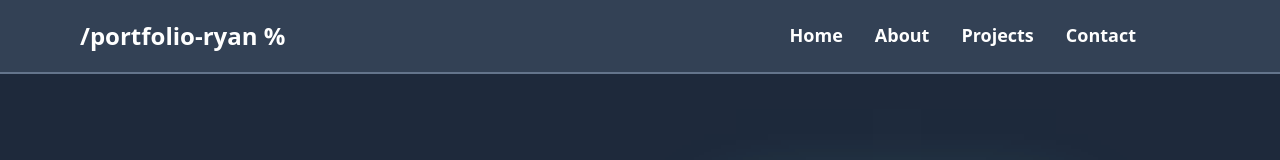
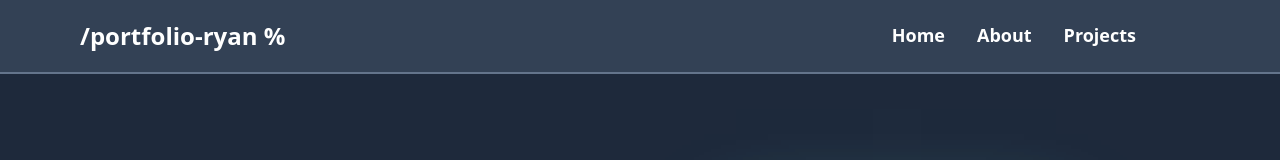
Before and after one commit to RyanL3i/portfolio-ryan-lei, a React (Vite) app: page / in a window 1280 px wide. Shown: the top 160 px of the page. Built offline with nearby package versions, Linux system fonts and the light colour scheme.

Commit message:
removed contact for now, to be implemented

```diff
--- a/src/components/Navbar.jsx
+++ b/src/components/Navbar.jsx
@@ -22,9 +22,9 @@ const Navbar = () => {
         <Link spy={true} smooth={true} to="Projects">
           <li className="my-4 py-4 border-b border-slate-700 hover:bg-slate-800 hover:text-teal-300 hover:rounded">Projects</li>
         </Link>
-        <Link spy={true} smooth={true} to="Contact">
+        {/* <Link spy={true} smooth={true} to="Contact">
           <li className="my-4 py-4 border-b border-slate-700 hover:bg-slate-800 hover:text-teal-300 hover:rounded">Contact</li>
-        </Link>
+        </Link> */}
       </ul>
     </div>
   </>
@@ -48,9 +48,9 @@ const Navbar = () => {
               <Link spy={true} smooth={true} to="Projects">
                 <li className="hover:text-teal-300 transition border-b-2 border-slate-700 hover:border-teal-300 cursor-pointer">Projects</li>
               </Link>
-              <Link spy={true} smooth={true} to="Contact">
+              {/* <Link spy={true} smooth={true} to="Contact">
                 <li className="hover:text-teal-300 transition border-b-2 border-slate-700 hover:border-teal-300 cursor-pointer">Contact</li>
-              </Link>
+              </Link> */}
             </ul>
           </div>
         </div>
--- a/src/pages/HomePage.jsx
+++ b/src/pages/HomePage.jsx
@@ -20,7 +20,7 @@ const HomePage = () => {
       <Welcome/>
       <AboutMe/>
       <Projects onHomePage={true}/>
-      <Contact/>
+      {/* <Contact/> */}
       <Footer/>
     </div>
   )
```
